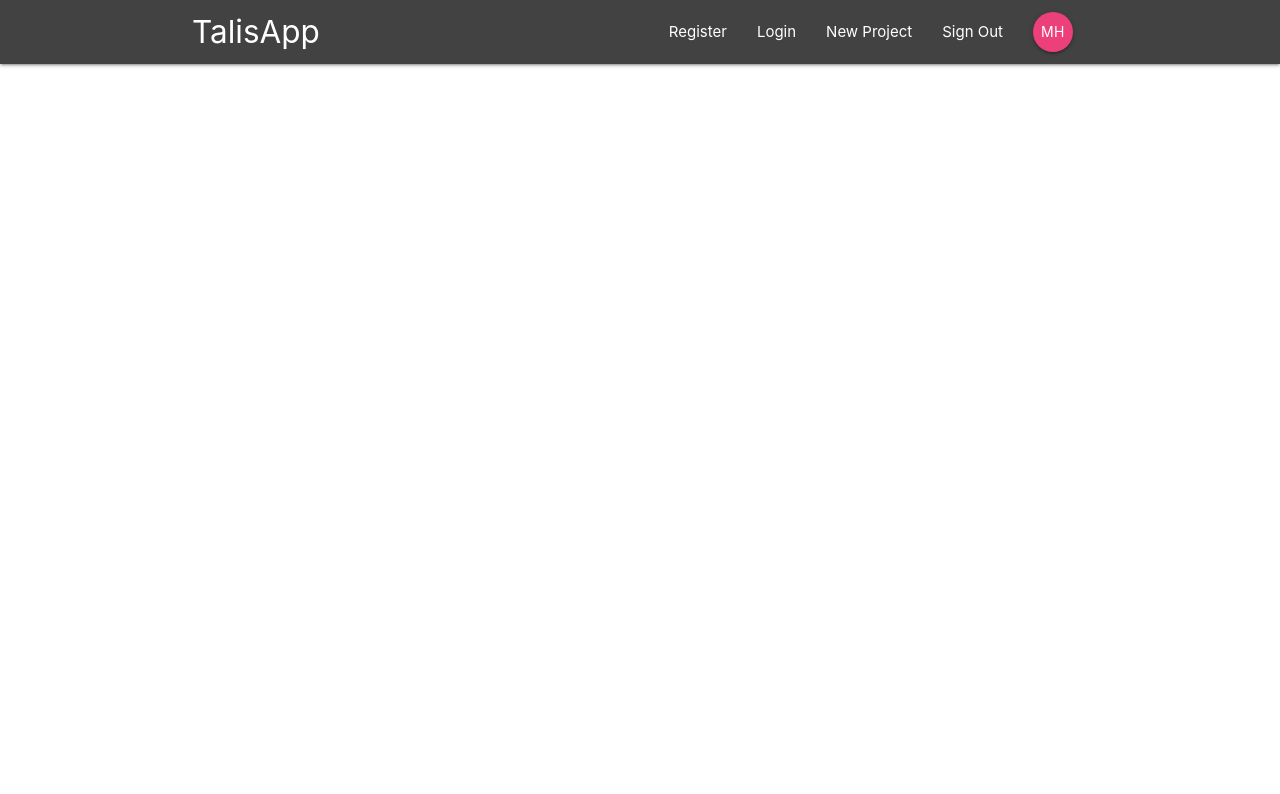
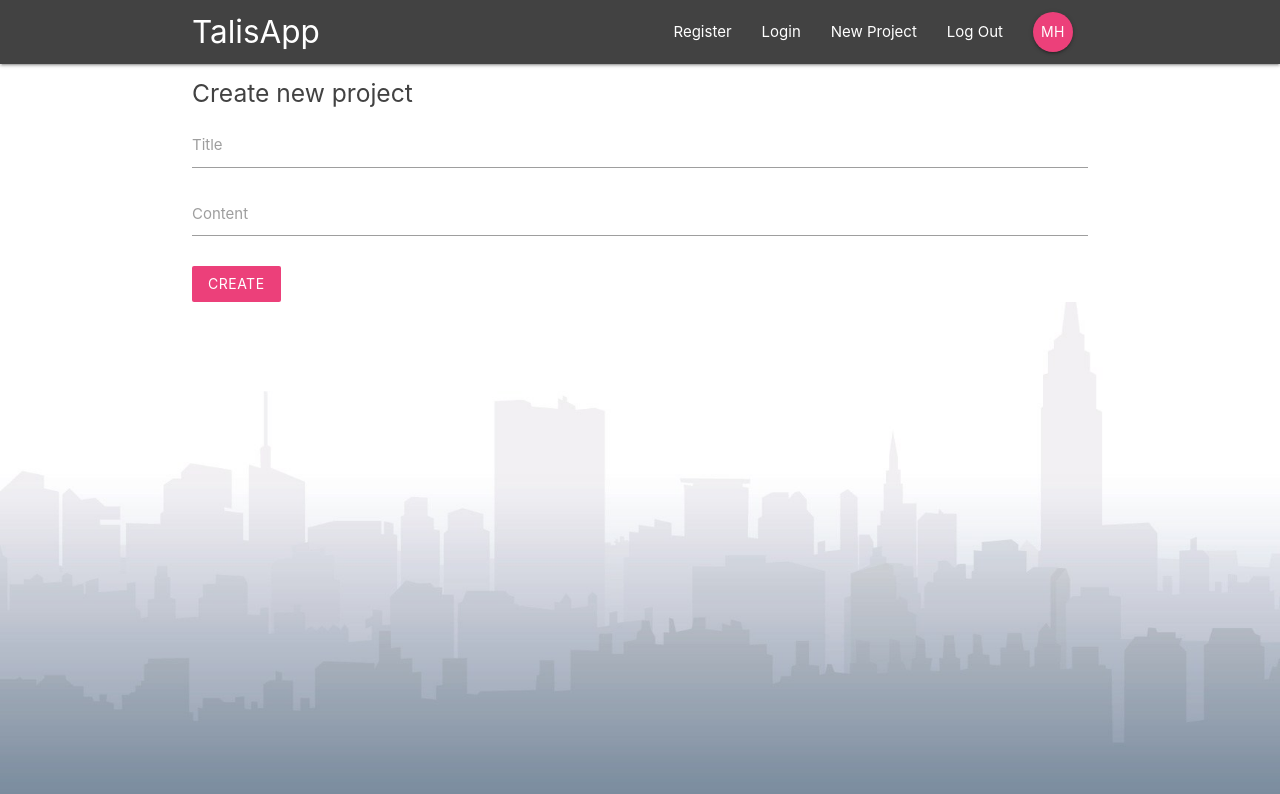
Before and after one commit to MefitHp/Redux-Firebase, a React (Create React App) app: page /create in a window 1280 px wide. Shown: the top 794 px of the page. Built offline with nearby package versions, Linux system fonts and the light colour scheme.

Commit message:
Added some styles and create project form

```diff
--- a/src/App.css
+++ b/src/App.css
@@ -1,32 +1,11 @@
-.App {
-  text-align: center;
+html{
+  min-height: 100vh;
 }
-
-.App-logo {
-  animation: App-logo-spin infinite 20s linear;
-  height: 40vmin;
+body{
+  margin: 0;
+  padding: 0;
+  background-image: url('./assets/images/back_img.jpg');
+  background-size: cover;
+  background-repeat: no-repeat;
+  min-height: 100vh;
 }
-
-.App-header {
-  background-color: #282c34;
-  min-height: 100vh;
-  display: flex;
-  flex-direction: column;
-  align-items: center;
-  justify-content: center;
-  font-size: calc(10px + 2vmin);
-  color: white;
-}
-
-.App-link {
-  color: #61dafb;
-}
-
-@keyframes App-logo-spin {
-  from {
-    transform: rotate(0deg);
-  }
-  to {
-    transform: rotate(360deg);
-  }
-}
--- a/src/Routes.js
+++ b/src/Routes.js
@@ -4,6 +4,7 @@
 import ProjectDetail from './components/projects/ProjectDetail';
 import SignIn from './components/auth/SignIn';
 import SignUp from './components/auth/SignUp';
+import CreateProject from './components/projects/CreateProject';
 
 const Routes = () => (
     <Switch>
@@ -11,6 +12,7 @@
         <Route path="/project/:id" component={ProjectDetail} />
         <Route path="/signin" component={SignIn} />
         <Route path="/signup" component={SignUp} />
+        <Route path="/create" component={CreateProject} />
     </Switch>
 )
 
--- a/src/components/auth/SignIn.js
+++ b/src/components/auth/SignIn.js
@@ -11,9 +11,11 @@
             [e.target.id]: e.target.value
         })
     }
+
     handleSubmit = (e) => {
         e.preventDefault()
     }
+
     render() {
         const { handleSubmit, handleChange } = this
         return (
--- a/src/components/layout/SignedInLinks.js
+++ b/src/components/layout/SignedInLinks.js
@@ -4,8 +4,8 @@
 const SignedInLinks = () => {
     return (
         <ul className="right">
-            <li><NavLink to="/">New Project</NavLink></li>
-            <li><NavLink to="/">Sign Out</NavLink></li>
+            <li><NavLink to="/create">New Project</NavLink></li>
+            <li><NavLink to="/">Log Out</NavLink></li>
             <li><NavLink to="/" className="btn btn-floating pink lighten-1">MH</NavLink></li>
         </ul>
     )
--- a/src/components/layout/SignedOutLinks.js
+++ b/src/components/layout/SignedOutLinks.js
@@ -4,8 +4,8 @@
 const SignedOutLinks = () => {
     return (
         <ul className="right">
-            <li><NavLink to="/signup">Register</NavLink></li>
-            <li><NavLink to="/signin">Login</NavLink></li>
+            <li><NavLink to="/signup" activeClassName="active">Register</NavLink></li>
+            <li><NavLink to="/signin" activeClassName="active">Login</NavLink></li>
         </ul>
     )
 }
--- a/src/components/projects/CreateProject.js
+++ b/src/components/projects/CreateProject.js
@@ -0,0 +1,43 @@
+import React, { Component } from 'react'
+
+class CreateProject extends Component {
+    state = {
+        title: '',
+        content: ''
+    }
+
+    handleChange = (e) => {
+        this.setState({
+            [e.target.id]: e.target.value
+        })
+    }
+
+    handleSubmit = (e) => {
+        e.preventDefault()
+        console.log(this.state)
+    }
+
+    render() {
+        const { handleSubmit, handleChange } = this
+        return (
+            <div className="container">
+                <form className="white" onSubmit={handleSubmit}>
+                    <h5 className="grey-text text-darken-3">Create new project</h5>
+                    <div className="input-field">
+                        <label htmlFor="title">Title</label>
+                        <input type="text" id='title' onChange={handleChange} />
+                    </div>
+                    <div className="input-field">
+                        <label htmlFor="content">Content</label>
+                        <textarea name="content" id="content" onChange={handleChange} className="materialize-textarea"></textarea>
+                    </div>
+                    <div className="input-field">
+                        <button className="btn pink lighten-1 z-depth-0">Create</button>
+                    </div>
+                </form>
+            </div>
+        )
+    }
+}
+
+export default CreateProject
```
Also changed, not shown: src/assets/images/back_img.jpg (added).
